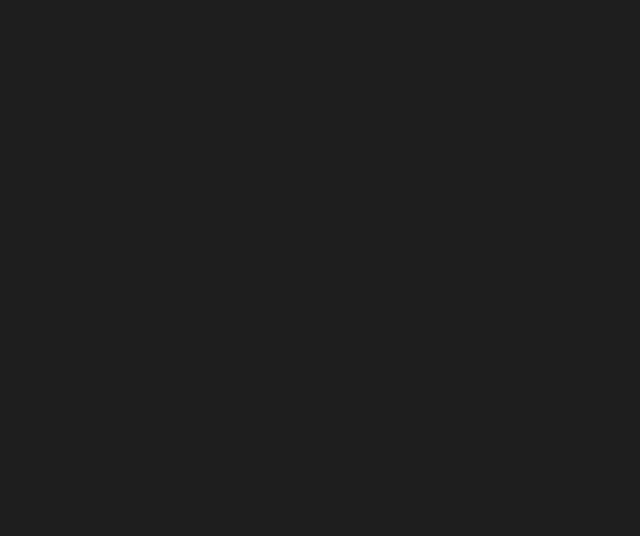
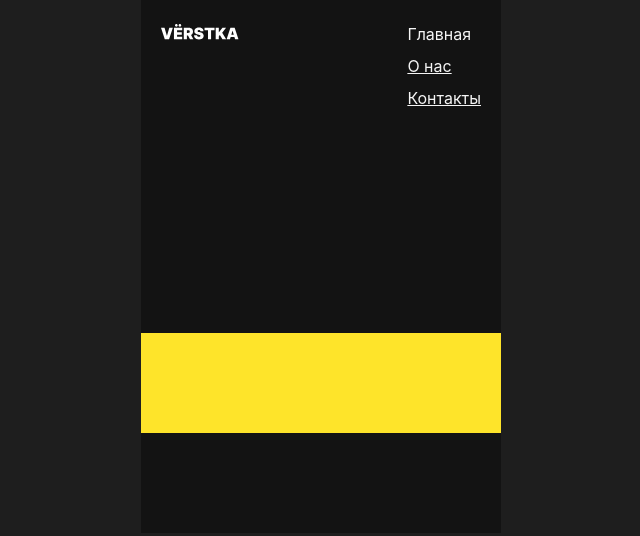
Before and after one commit to vlkrya/verstka-1, a plain HTML site: page index.html in a window 1280 px wide. Shown: the whole page, without its empty margins (319-959 px from the left). Drawn offline with Linux system fonts and the light colour scheme; files that its build step writes are made by us from their sources; a web font is replaced by a local one.

Commit message:
styles added

```diff
--- a/index.html
+++ b/index.html
@@ -8,5 +8,37 @@
         <link rel="stylesheet" href="'./fonts/fonts.css"/>
         <link rel="stylesheet" href="./styles/style.css"/>
     </head>
-    <body></body>
+    <body>
+        <header class="header content-section content-section_theme_dark">
+          <a class="header__logo">
+            <img
+                src="./images/logo.svg"
+                alt="Логотип проекта"
+            />
+          </a>
+          <nav class="header__menu">
+            <ul class="header__menu-list">
+                <li class="header__menu-item header__menu-item_active">
+                    <a class="header__menu-link" href="#0">Главная</a>
+                </li>
+                <li class="header__menu-item">
+                    <a class="header__menu-link" href="#0">О нас</a>
+                </li>
+                <li class="header__menu-item">
+                    <a class="header__menu-link" href="#0">Контакты</a>
+                </li>
+
+            </ul>
+          </nav>
+
+        </header>
+        <main class="content">
+            <section class="cover content-section content-section_theme_dark"></section>
+            <section class="intro content-section content-section_theme_dark"></section>
+            <section class="reasons content-section content-section_theme_bright"></section>
+            <section class="how-tocontent-section content-section_theme_dark"></section>
+
+        </main>
+        <footer class="footer content-section content-section_theme_dark"></footer>
+    </body>
 </html>
--- a/style.css
+++ /dev/null
@@ -1,18 +0,0 @@
-body{
-    margin: 0;
-    background-color: #1e1e1e;
-}
-
-h1,
-h2,
-h3,
-h4,
-h5,
-h6,
-p,
-ul,
-ol,
-blockquote {
-    margin: 0;
-    padding: 0;
-}
--- /dev/null
+++ b/styles/style.css
@@ -0,0 +1,92 @@
+body {
+    margin: 0;
+    font-family: Inter, sans-serif;
+    font-weight: 400;
+    background-color: #1e1e1e;
+
+}
+
+h1,
+h2,
+h3,
+h4,
+h5,
+h6,
+p,
+ul,
+ol,
+blockquote {
+    margin: 0;
+    padding: 0;
+}
+
+.content-section {
+    box-sizing: border-box;
+    width: 100%;
+    max-width: 360px;
+    min-height: 100px;
+    margin: auto;
+}
+
+.content-section_theme_dark {
+    color: #fff;
+    background-color: #131313;
+}
+
+.content-section_theme_bright {
+    color: #131313;
+    background-color: #fee42a;
+}
+
+.header {
+    display: flex;
+    justify-content: space-between;
+    align-items: flex-start;
+    padding: 24px 20px;
+}
+
+.header__logo {
+    display: block;
+    width: 78px;
+}
+
+.header__logo-image {
+    width: 100%;
+}
+
+.header__menu-list {
+    display: flex;
+    flex-direction: column;
+    gap: 12px;
+    list-style: none;
+}
+
+.header__menu-link {
+    color: #f5f5f5;
+    font-size: 16px;
+    line-height: 1.2;
+}
+
+.header__menu-item_active .header__menu-link {
+    text-decoration: none;
+}
+
+.cover {
+    padding: 7px 24px 32px 20px;
+}
+
+.intro {
+    padding: 0 20px 38px;
+}
+
+.reasons {
+    padding: 40px 20px;
+}
+
+.how-to {
+    padding: 40px 20px 60px;
+}
+
+.footer {
+    padding: 20px;
+}
```
